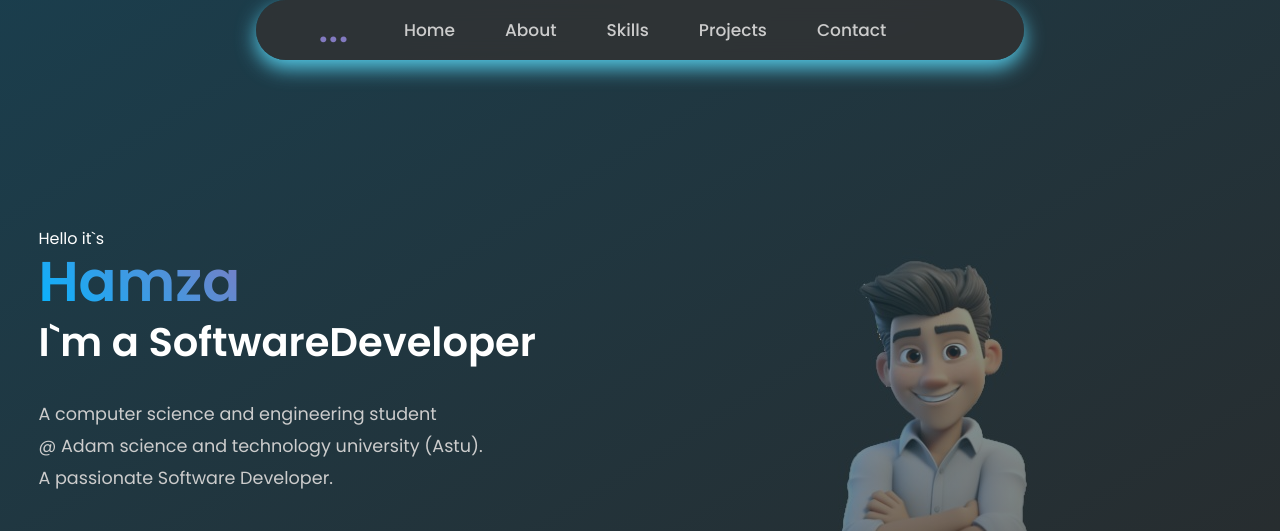
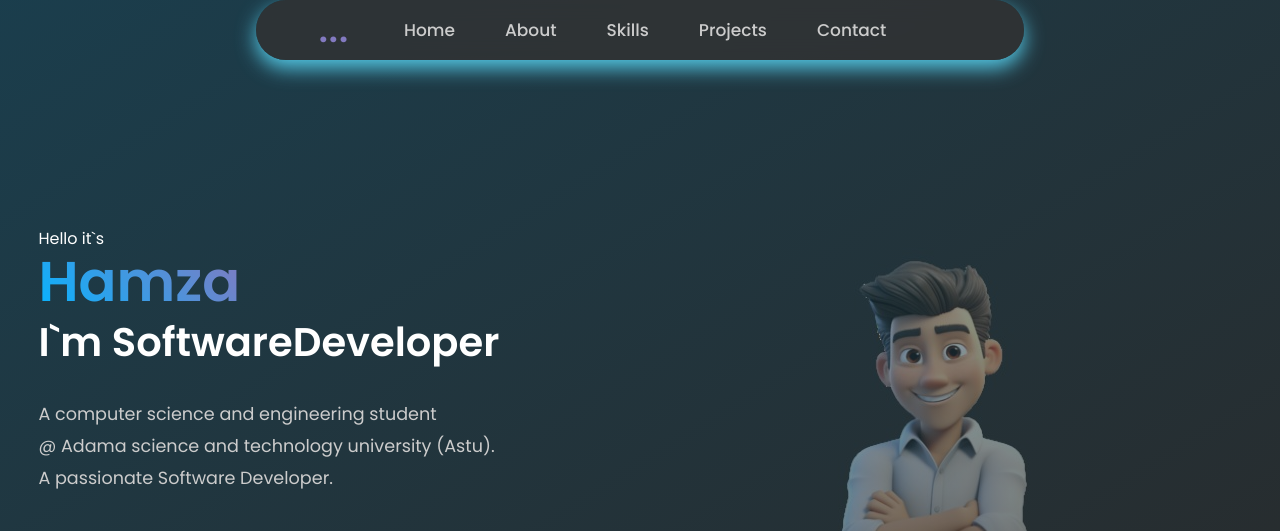
Before and after one commit to Hamza2679/portfolio, a plain HTML site: page index.html in a window 1280 px wide. Shown: the top 531 px of the page. Drawn offline with nearby package versions, Linux system fonts and the light colour scheme; some icons are missing.

Commit message:
little correction

```diff
--- a/index.html
+++ b/index.html
@@ -31,8 +31,8 @@
                 <span class="two">Hello it`s </span>
             </div>
             <h1>Hamza</h1>
-            <h3>I`m a Software<span>Developer</span></h3>
-            <p>A computer science and engineering student<br> @ Adam science and technology university (Astu).
+            <h3>I`m  Software<span>Developer</span></h3>
+            <p>A computer science and engineering student<br> @ Adama science and technology university (Astu).
                 <br>A passionate Software Developer.</p>
             <div class="button">
 				<a href="https://drive.google.com/file/d/1m0iQdFdmMi_DRCVK7Oxq7IU7bP37XHX3/view?usp=drive_link" class="btn download-btn">
```
